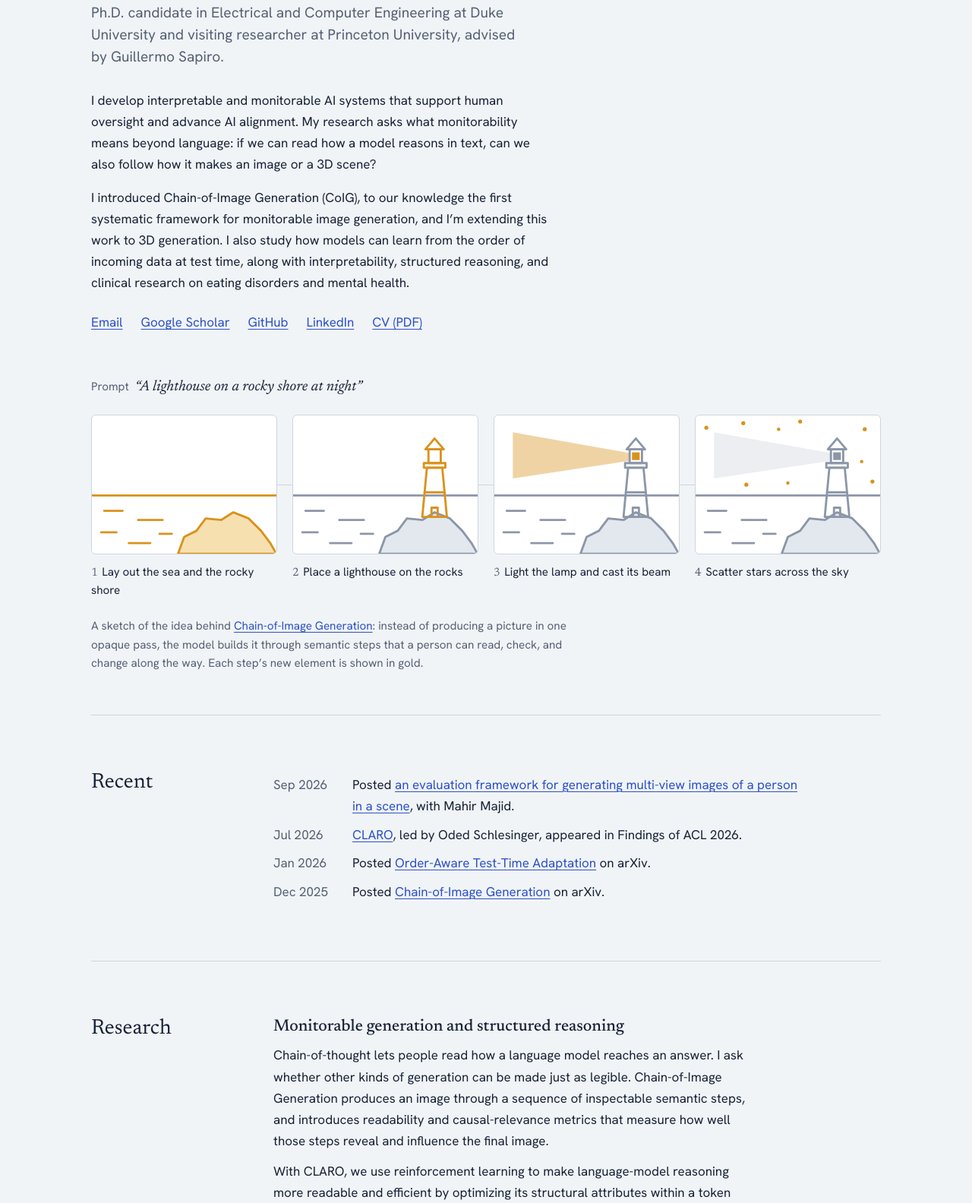
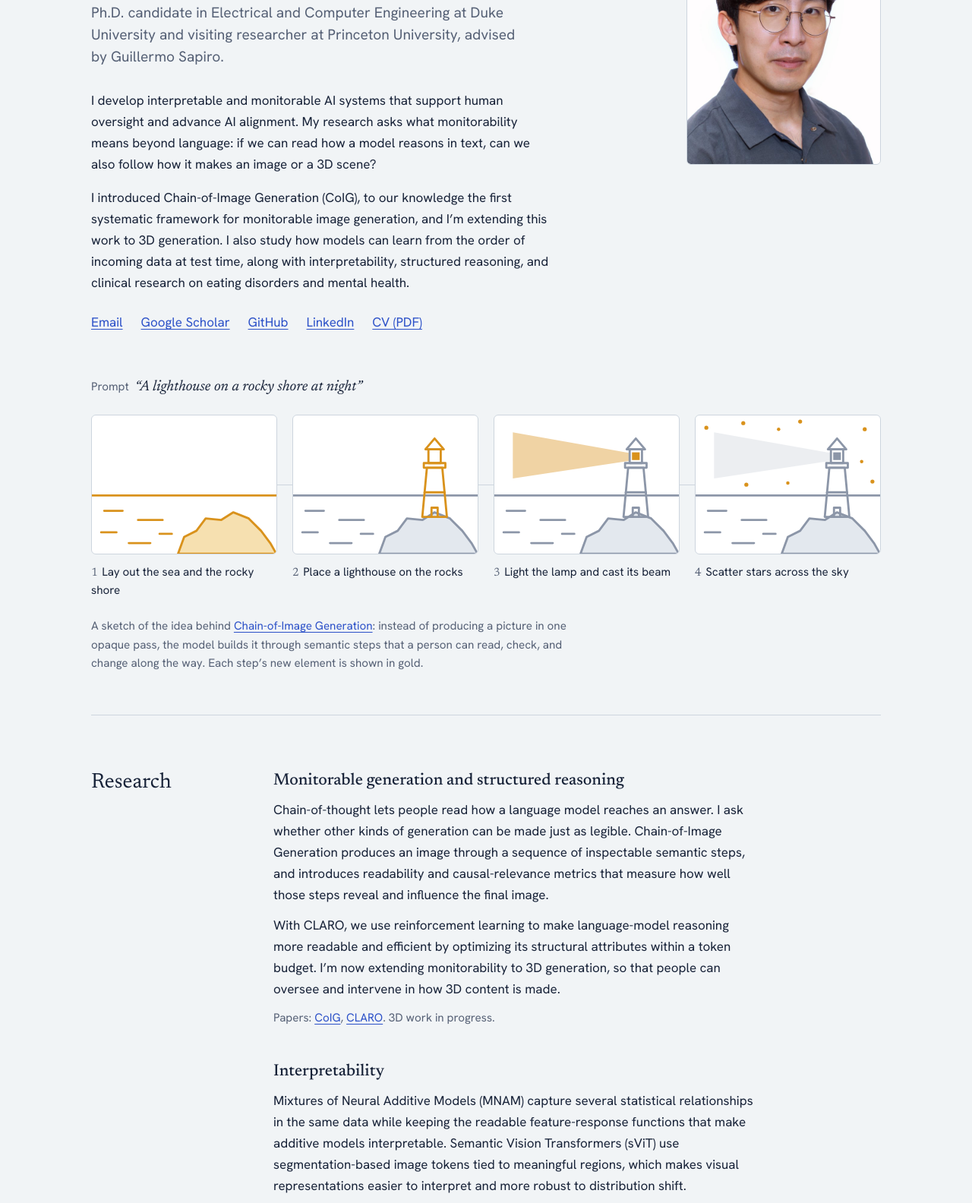
Before and after one commit to youngkyungkim93/youngkyungkim93.github.io, a plain HTML site: page index.html in a window 1280 px wide. Shown: the part 278-1862 px from the top of the page at 76% size. Drawn offline with Linux system fonts and the light colour scheme.

Commit message:
Add files via upload

```diff
--- a/index.html
+++ b/index.html
@@ -78,8 +78,7 @@
   .site-header nav a:hover { color: var(--ink); text-decoration: underline; }
 
   /* Hero */
-  .hero { padding-block: clamp(2.5rem, 7vw, 5rem) 1rem; display: grid; gap: 2.5rem; align-items: start; }
-  @media (min-width: 900px) { .hero:has(.portrait) { grid-template-columns: minmax(0, 1fr) 15rem; } }
+  .hero { padding-block: clamp(2.5rem, 7vw, 5rem) 1rem; display: grid; gap: 1.75rem 3.5rem; align-items: start; }
   .hero h1 {
     font-family: var(--serif);
     font-weight: 400;
@@ -92,7 +91,11 @@
   .bio { max-width: 38rem; }
   .bio p { margin: 0 0 1rem; }
   .contact-links { list-style: none; margin: 1.5rem 0 0; padding: 0; display: flex; flex-wrap: wrap; gap: 0.5rem 1.5rem; }
-  .portrait { width: 100%; aspect-ratio: 4 / 5; object-fit: cover; border-radius: 6px; }
+  .portrait { display: block; order: -1; width: 100%; max-width: 10rem; height: auto; aspect-ratio: 4 / 5; object-fit: cover; border-radius: 6px; border: 1px solid var(--rule); }
+  @media (min-width: 900px) {
+    .hero:has(.portrait) { grid-template-columns: minmax(0, 1fr) 16rem; }
+    .portrait { order: 0; max-width: none; margin-top: 0.5rem; }
+  }
 
   /* The chain figure */
   .chain { margin: 0; padding-block: 2.5rem 3.5rem; }
@@ -238,9 +241,7 @@
           <li><a href="cv.pdf">CV (PDF)</a></li>
         </ul>
       </div>
-      <!-- To add a photo: put photo.jpg in the repository and remove the comment marks around the next line.
-      <img class="portrait" src="photo.jpg" alt="Portrait of Young Kyung Kim">
-      -->
+      <img class="portrait" src="photo.jpg" alt="Portrait of Young Kyung Kim" width="640" height="800">
     </section>
 
     <figure class="chain" aria-labelledby="chain-caption">
@@ -293,17 +294,6 @@
       </ol>
       <figcaption id="chain-caption">A sketch of the idea behind <a href="#pub-coig">Chain-of-Image Generation</a>: instead of producing a picture in one opaque pass, the model builds it through semantic steps that a person can read, check, and change along the way. Each step’s new element is shown in gold.</figcaption>
     </figure>
-
-    <!-- Recent updates: add new items at the top. -->
-    <section class="section" aria-labelledby="h-recent">
-      <h2 id="h-recent">Recent</h2>
-      <ul class="updates">
-        <li><time datetime="2026-09">Sep 2026</time><span>Posted <a href="#pub-multiview">an evaluation framework for generating multi-view images of a person in a scene</a>, with Mahir Majid.</span></li>
-        <li><time datetime="2026-07">Jul 2026</time><span><a href="#pub-claro">CLARO</a>, led by Oded Schlesinger, appeared in Findings of ACL 2026.</span></li>
-        <li><time datetime="2026-01">Jan 2026</time><span>Posted <a href="#pub-oatta">Order-Aware Test-Time Adaptation</a> on arXiv.</span></li>
-        <li><time datetime="2025-12">Dec 2025</time><span>Posted <a href="#pub-coig">Chain-of-Image Generation</a> on arXiv.</span></li>
-      </ul>
-    </section>
 
     <section class="section" id="research" aria-labelledby="h-research">
       <h2 id="h-research">Research</h2>
```
Also changed, not shown: photo.jpg (added), 1 other file.
